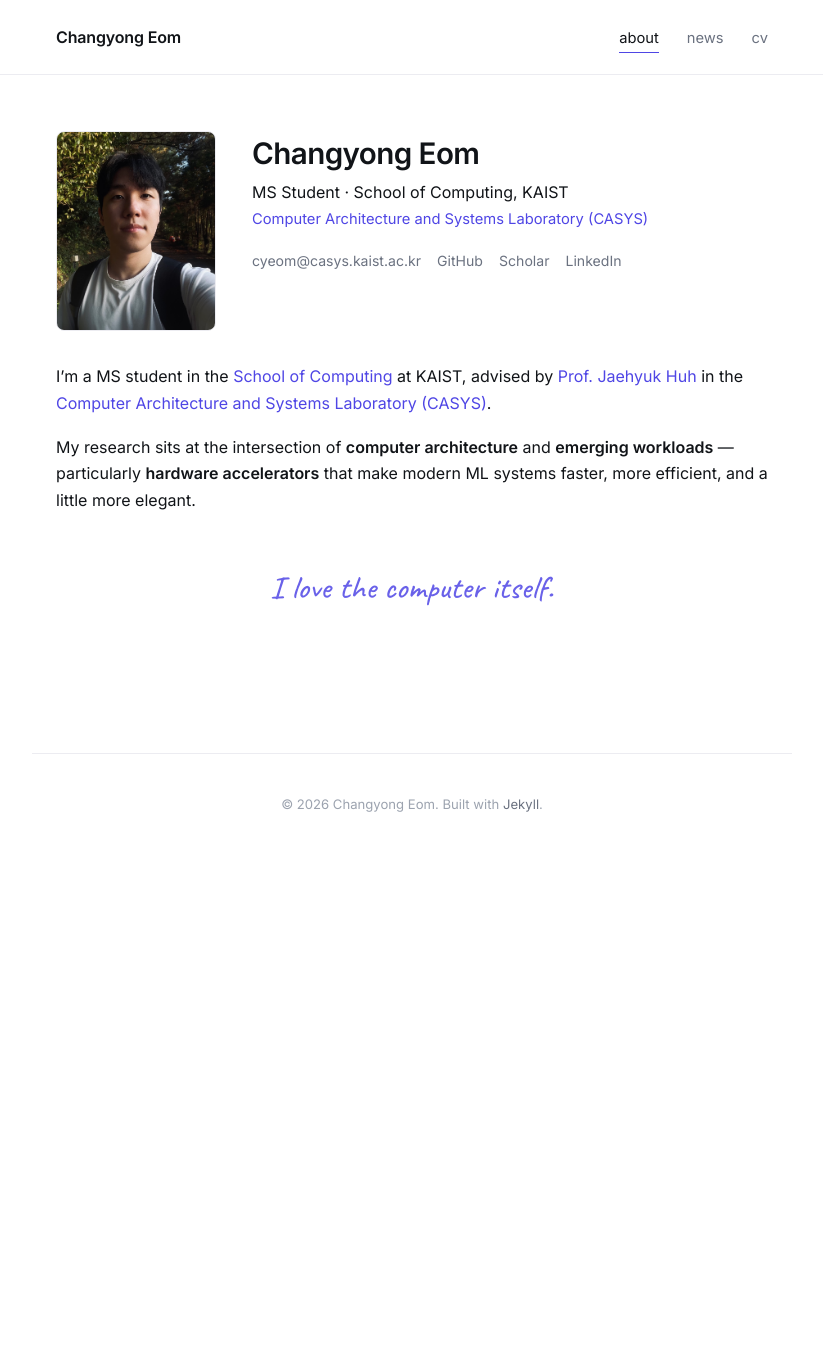
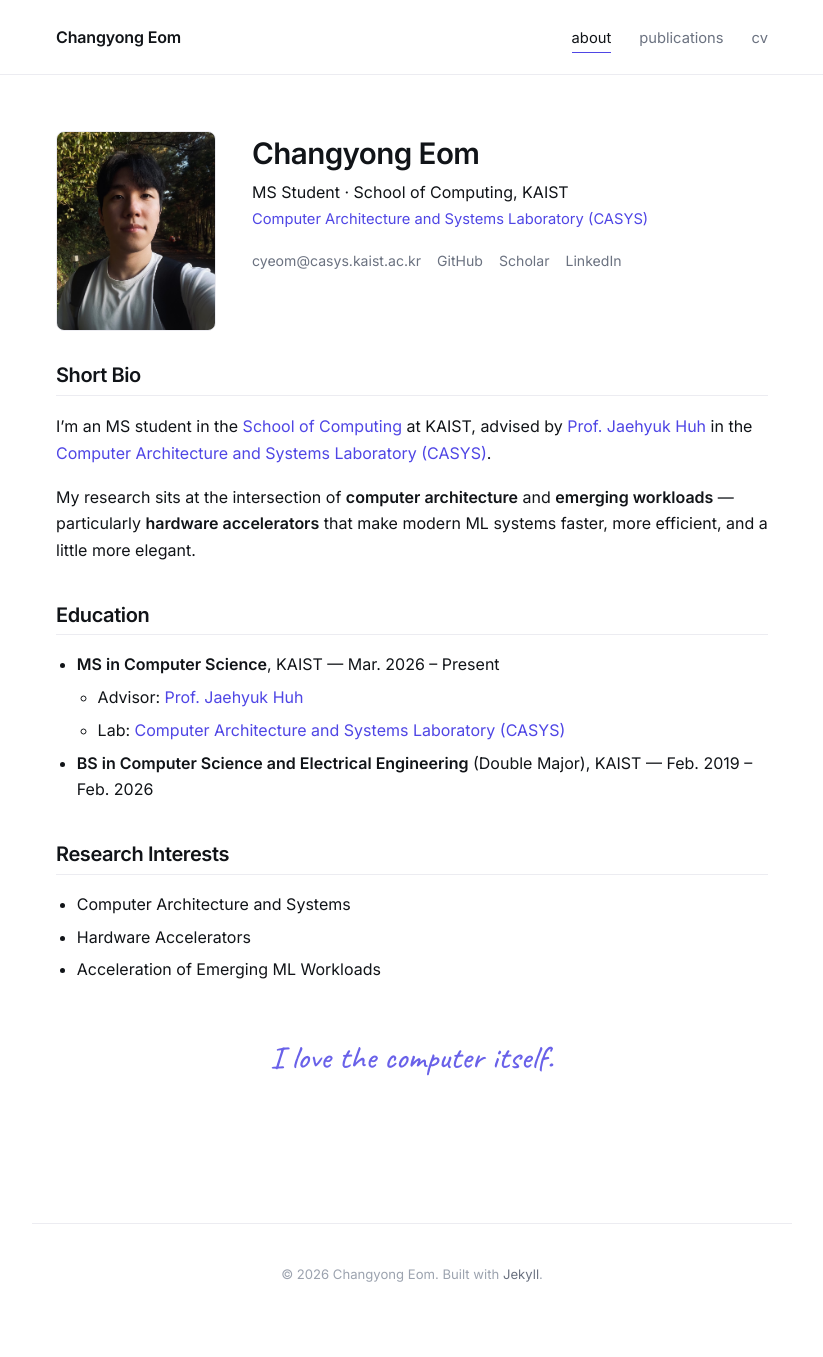
Before and after one commit to Changyong-Eom/changyong-eom.github.io, a Jekyll site: the page built from index.md, in a window 1280 px wide. Shown: the whole page, without its empty margins (228-1051 px from the left). Built offline with Jekyll 4.4.1, drawn with Linux system fonts in a browser that asks for light colours; before the commit the page ends 900 px from its top, so only the background shows below that.

Commit message:
Restructure site: move CV details to About, add Publications
- About now carries Short Bio, Education, and Research Interests
- Education filled in (BS double major CS+EE, MS dates)
- CV page reduced to a download link (assets/cv.pdf)
- Replace News tab with Publications; add first paper (CAL 2026)

Co-Authored-By: Claude Opus 4.7 <noreply@anthropic.com>

```diff
--- a/_config.yml
+++ b/_config.yml
@@ -20,8 +20,8 @@ sass:
 navigation:
   - name: about
     url: /
-  - name: news
-    url: /news/
+  - name: publications
+    url: /publications/
   - name: cv
     url: /cv/
 
--- a/assets/css/main.scss
+++ b/assets/css/main.scss
@@ -245,6 +245,8 @@ code {
   margin-top: 0.5rem;
 
   p { margin: 1.1rem 0; }
+
+  h2:first-child { margin-top: 1.25rem; }
 }
 
 .signature {
@@ -260,41 +262,8 @@ code {
   opacity: 0.85;
 }
 
-// ─── News ───────────────────────────────────────────
-.news-list {
-  list-style: none;
-  padding: 0;
-  margin: 1.5rem 0;
-}
-
-.news-item {
-  display: flex;
-  gap: 1.5rem;
-  padding: 0.9rem 0;
-  border-bottom: 1px dashed var(--border);
-  font-size: 0.95rem;
-
-  &:last-child { border-bottom: none; }
-
-  @media (max-width: 600px) {
-    flex-direction: column;
-    gap: 0.2rem;
-  }
-}
-
-.news-date {
-  flex-shrink: 0;
-  width: 110px;
-  color: var(--muted);
-  font-size: 0.88rem;
-  font-variant-numeric: tabular-nums;
-  padding-top: 0.1rem;
-}
-
-.news-text { flex: 1; color: var(--text); }
-
 // ─── CV / Page ──────────────────────────────────────
-.content ul:not(.nav-links):not(.contact-links):not(.news-list) {
+.content ul:not(.nav-links):not(.contact-links) {
   padding-left: 1.3rem;
   li { margin: 0.4rem 0; }
 }
@@ -302,6 +271,51 @@ code {
 .page-title {
   font-size: 1.6rem;
   margin-bottom: 1.5rem;
+}
+
+.empty-note {
+  color: var(--muted);
+  font-style: italic;
+}
+
+// ─── Publications ───────────────────────────────────
+.pub-list {
+  list-style: none;
+  padding: 0;
+  margin: 1.5rem 0;
+}
+
+.pub-item {
+  padding-bottom: 1.3rem;
+  margin-bottom: 1.3rem;
+  border-bottom: 1px solid var(--border);
+
+  &:last-child { border-bottom: none; margin-bottom: 0; }
+}
+
+.pub-title {
+  margin: 0 0 0.35rem;
+  font-weight: 600;
+  color: var(--text);
+  line-height: 1.4;
+}
+
+.pub-authors {
+  margin: 0.1rem 0;
+  color: var(--muted);
+  font-size: 0.92rem;
+}
+
+.pub-me {
+  color: var(--text);
+  font-weight: 600;
+}
+
+.pub-venue {
+  margin: 0.1rem 0;
+  color: var(--subtle);
+  font-size: 0.88rem;
+  font-style: italic;
 }
 
 // ─── Subtle entrance ────────────────────────────────
--- a/index.md
+++ b/index.md
@@ -23,9 +23,24 @@ description: MS Student at KAIST School of Computing, CASYS Lab. Computer Archit
 
 <section class="bio" markdown="1">
 
-I'm a MS student in the [School of Computing](https://cs.kaist.ac.kr/) at KAIST, advised by [Prof. Jaehyuk Huh](https://jaehyuk-huh.github.io/) in the [Computer Architecture and Systems Laboratory (CASYS)](https://casyslab.kaist.ac.kr/).
+## Short Bio
+
+I'm an MS student in the [School of Computing](https://cs.kaist.ac.kr/) at KAIST, advised by [Prof. Jaehyuk Huh](https://jaehyuk-huh.github.io/) in the [Computer Architecture and Systems Laboratory (CASYS)](https://casyslab.kaist.ac.kr/).
 
 My research sits at the intersection of **computer architecture** and **emerging workloads** — particularly **hardware accelerators** that make modern ML systems faster, more efficient, and a little more elegant.
+
+## Education
+
+- **MS in Computer Science**, KAIST — Mar. 2026 – Present
+  - Advisor: [Prof. Jaehyuk Huh](https://jaehyuk-huh.github.io/)
+  - Lab: [Computer Architecture and Systems Laboratory (CASYS)](https://casyslab.kaist.ac.kr/)
+- **BS in Computer Science and Electrical Engineering** (Double Major), KAIST — Feb. 2019 – Feb. 2026
+
+## Research Interests
+
+- Computer Architecture and Systems
+- Hardware Accelerators
+- Acceleration of Emerging ML Workloads
 
 <p class="signature">I love the computer itself.</p>
 
```
Also changed, not shown: cv.md (+1 -21 lines), news.md (deleted, +0 -18 lines), publications.md (added, +15 -0 lines).
